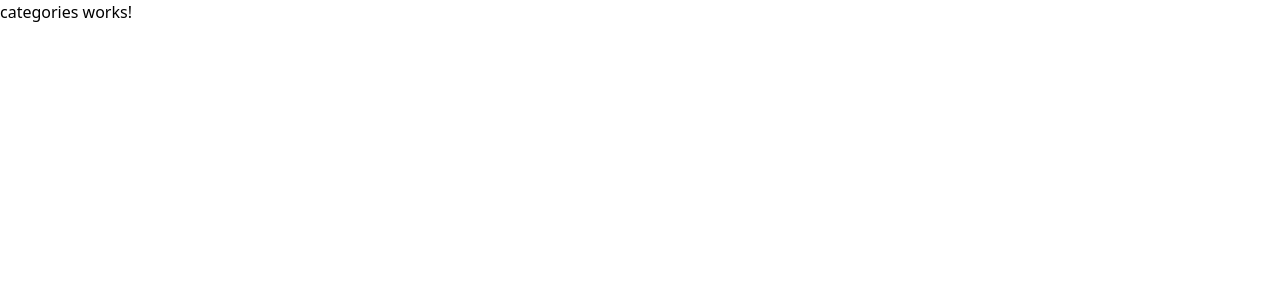
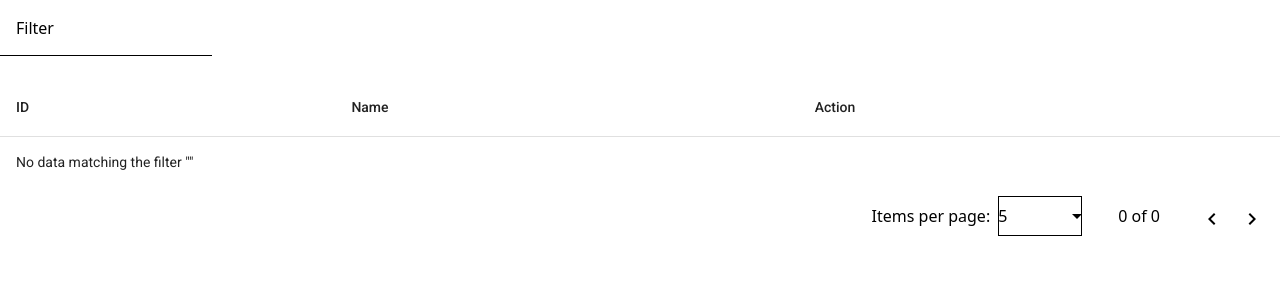
Before and after one commit to rehanulhb/mean_ecommerce, an Angular app in the folder frontend/: page /admin/categories in a window 1280 px wide. Shown: the top 300 px of the page. Built offline with nearby package versions, Linux system fonts and the light colour scheme.

Commit message:
added Table on admin Categories

```diff
--- a/frontend/src/app/components/manage/categories/categories.html
+++ b/frontend/src/app/components/manage/categories/categories.html
@@ -1 +1,36 @@
-<p>categories works!</p>
+<mat-form-field>
+  <mat-label>Filter</mat-label>
+  <input matInput (keyup)="applyFilter($event)" placeholder="search" #input />
+</mat-form-field>
+
+<div class="mat-elevation-z8">
+  <table mat-table [dataSource]="dataSource" matSort>
+    <!-- ID Column -->
+    <ng-container matColumnDef="id">
+      <th mat-header-cell *matHeaderCellDef mat-sort-header>ID</th>
+      <td mat-cell *matCellDef="let row">{{ row.id }}</td>
+    </ng-container>
+
+    <!-- Name Column -->
+    <ng-container matColumnDef="name">
+      <th mat-header-cell *matHeaderCellDef mat-sort-header>Name</th>
+      <td mat-cell *matCellDef="let row">{{ row.name }}</td>
+    </ng-container>
+
+    <!-- Fruit Column -->
+    <ng-container matColumnDef="action">
+      <th mat-header-cell *matHeaderCellDef mat-sort-header>Action</th>
+      <td mat-cell *matCellDef="let row">{{ row.fruit }}</td>
+    </ng-container>
+
+    <tr mat-header-row *matHeaderRowDef="displayedColumns"></tr>
+    <tr mat-row *matRowDef="let row; columns: displayedColumns"></tr>
+
+    <!-- Row shown when there is no matching data. -->
+    <tr class="mat-row" *matNoDataRow>
+      <td class="mat-cell" colspan="4">No data matching the filter "{{ input.value }}"</td>
+    </tr>
+  </table>
+
+  <mat-paginator [pageSizeOptions]="[5, 10, 25, 100]" aria-label="Select"></mat-paginator>
+</div>
--- a/frontend/src/app/components/manage/categories/categories.ts
+++ b/frontend/src/app/components/manage/categories/categories.ts
@@ -1,11 +1,40 @@
-import { Component } from '@angular/core';
+import { Component, ViewChild } from '@angular/core';
+
+import { MatPaginator, MatPaginatorModule } from '@angular/material/paginator';
+import { MatSort, MatSortModule } from '@angular/material/sort';
+import { MatTableDataSource, MatTableModule } from '@angular/material/table';
+import { MatInputModule } from '@angular/material/input';
+import { MatFormFieldModule } from '@angular/material/form-field';
 
 @Component({
   selector: 'app-categories',
-  imports: [],
+  imports: [MatFormFieldModule, MatInputModule, MatTableModule, MatSortModule, MatPaginatorModule],
   templateUrl: './categories.html',
   styleUrl: './categories.scss',
 })
 export class Categories {
+  displayedColumns: string[] = ['id', 'name', 'action'];
+  dataSource: MatTableDataSource<any>;
 
+  @ViewChild(MatPaginator) paginator!: MatPaginator;
+  @ViewChild(MatSort) sort!: MatSort;
+
+  constructor() {
+    // Assign the data to the data source for the table to render
+    this.dataSource = new MatTableDataSource([] as any);
+  }
+
+  ngAfterViewInit() {
+    this.dataSource.paginator = this.paginator;
+    this.dataSource.sort = this.sort;
+  }
+
+  applyFilter(event: Event) {
+    const filterValue = (event.target as HTMLInputElement).value;
+    this.dataSource.filter = filterValue.trim().toLowerCase();
+
+    if (this.dataSource.paginator) {
+      this.dataSource.paginator.firstPage();
+    }
+  }
 }
```
